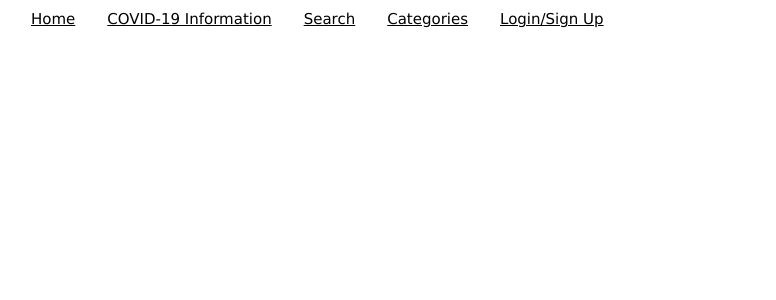
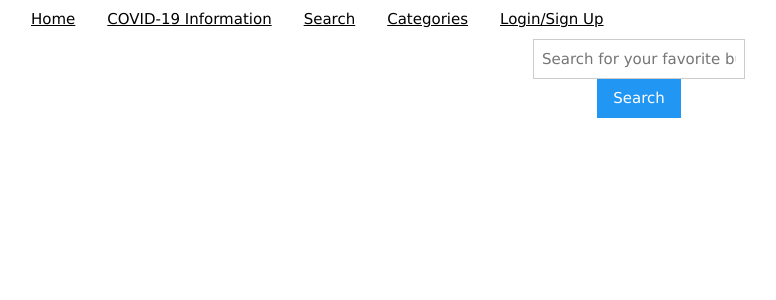
Before and after one commit to DairySniper31/local-business-tracker, a React (Create React App) app in the folder frontend/: page / in a window 1280 px wide. Shown: the top 300 px of the page, without its empty margins (1-777 px from the left). Built offline with nearby package versions, Linux system fonts and the light colour scheme; no server answers.

Commit message:
moving back to / instead of /local...

```diff
--- a/frontend/src/App.js
+++ b/frontend/src/App.js
@@ -37,7 +37,7 @@ class App extends Component {
         <main className="App">
           <Header/>
           <Switch>
-              <Route exact path="/local-business-tracker" component={Home}/>
+              <Route exact path="/" component={Home}/>
               <Route path="/covid" component={Covid}/>
               <Route path="/categories" component={Categories}/>
               <Route path="/search" component={Search}/>
--- a/frontend/src/components/Header.js
+++ b/frontend/src/components/Header.js
@@ -40,7 +40,7 @@ class Header extends Component{
             <div class="w3-container w3-white">
                 <div  class="w3-bar">
                     <div class="w3-bar-item w3-button w3-mobile">
-                        <NavLink exact to="/local-business-tracker">Home</NavLink>
+                        <NavLink exact to="/">Home</NavLink>
                     </div>
                     <div className="w3-bar-item w3-button w3-mobile">
                         <NavLink to="/covid">COVID-19 Information</NavLink>
```
